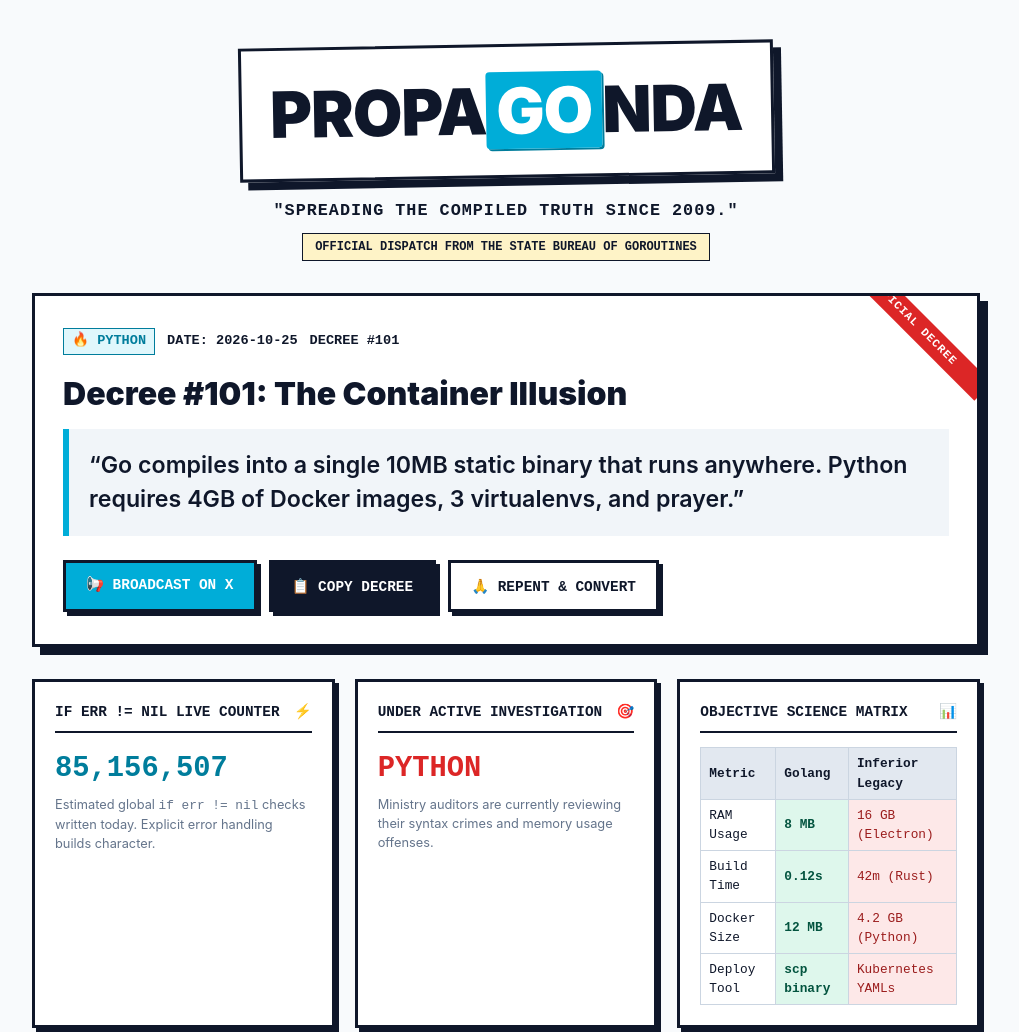
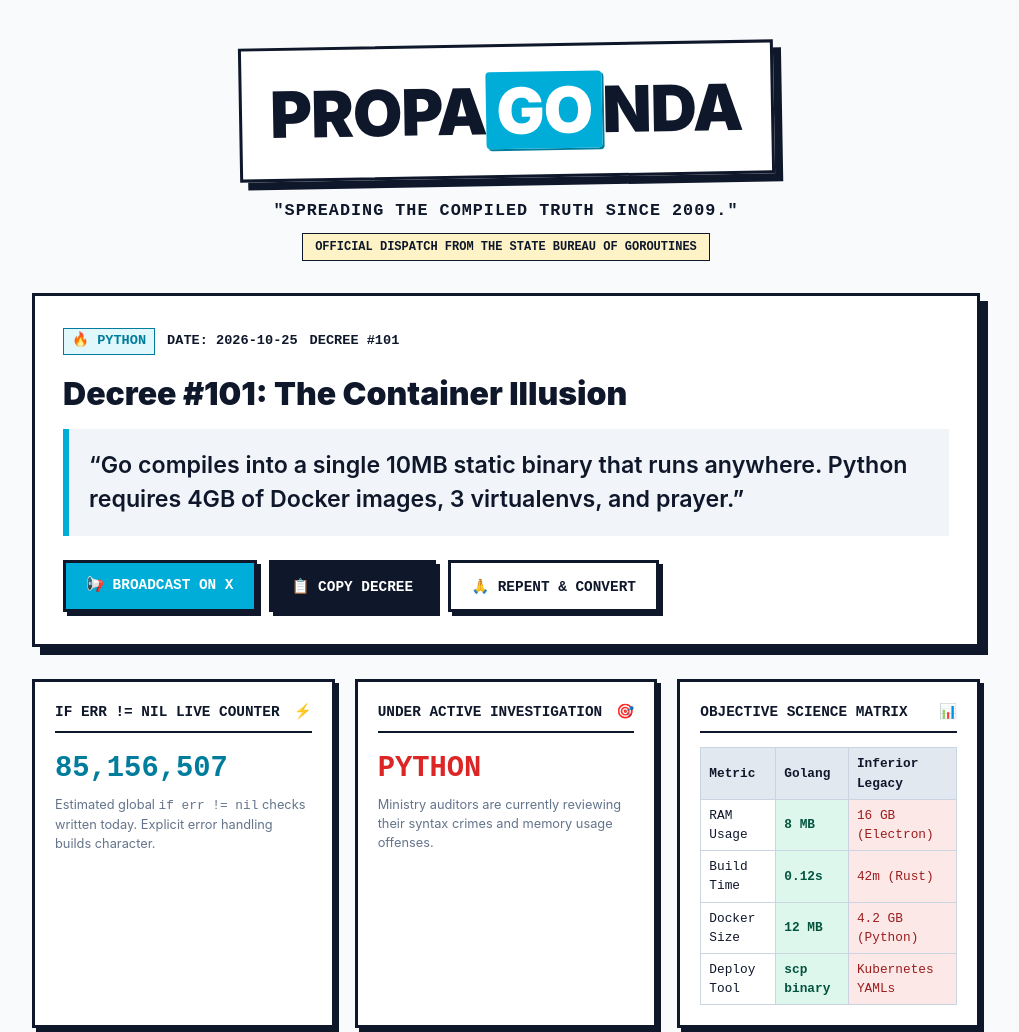
Before and after one commit to thozoz/propaGOnda, a plain HTML site: page public/index.html in a window 1280 px wide. Shown: the top 1032 px of the page, without its empty margins (134-1153 px from the left). Drawn offline with Linux system fonts and the light colour scheme; no server answers.

Commit message:
style: remove official decree ribbon from hero card

```diff
--- a/public/style.css
+++ b/public/style.css
@@ -122,22 +122,6 @@
   padding: 32px 28px;
   margin-bottom: 32px;
   position: relative;
-  overflow: hidden;
-}
-
-.hero-card::before {
-  content: "OFFICIAL DECREE";
-  position: absolute;
-  top: 14px;
-  right: -35px;
-  background: var(--alert-red);
-  color: white;
-  font-family: var(--mono-font);
-  font-size: 0.7rem;
-  font-weight: 900;
-  padding: 4px 40px;
-  transform: rotate(45deg);
-  letter-spacing: 1px;
 }
 
 .hero-meta {
--- a/static/style.css
+++ b/static/style.css
@@ -122,22 +122,6 @@
   padding: 32px 28px;
   margin-bottom: 32px;
   position: relative;
-  overflow: hidden;
-}
-
-.hero-card::before {
-  content: "OFFICIAL DECREE";
-  position: absolute;
-  top: 14px;
-  right: -35px;
-  background: var(--alert-red);
-  color: white;
-  font-family: var(--mono-font);
-  font-size: 0.7rem;
-  font-weight: 900;
-  padding: 4px 40px;
-  transform: rotate(45deg);
-  letter-spacing: 1px;
 }
 
 .hero-meta {
```
